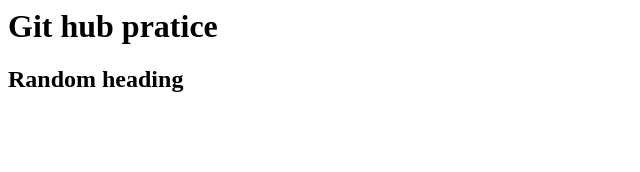
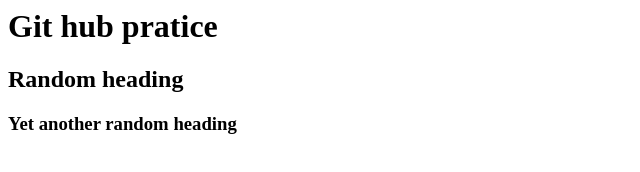
Before and after one commit to ksgowripriyanka/sampleRepository, a plain HTML site: page index.html in a window 1280 px wide. Shown: the whole page, without its empty margins (0-640 px from the left). Drawn offline with Linux system fonts and the light colour scheme.

Commit message:
Added another heading

```diff
--- a/index.html
+++ b/index.html
@@ -6,5 +6,6 @@
 <body>
 <h1> Git hub pratice</h1>
 <h2>Random heading</h2>
+<h3>Yet another random heading</h3>
 </body>
 </html>
```
